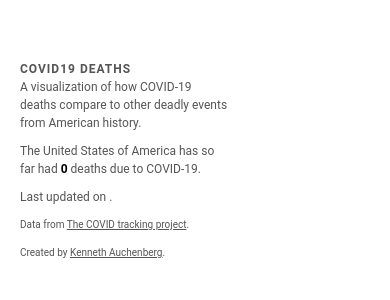
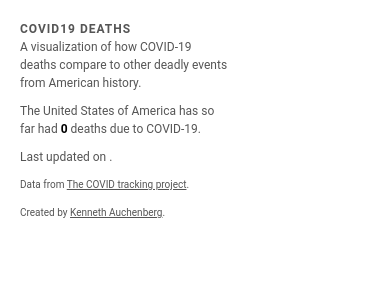
Before and after one commit to auchenberg/covid19deaths, a Next.js app: page / in a window 390 px wide. Shown: the top 300 px of the page. Built offline with nearby package versions, Linux system fonts and the light colour scheme; no server answers.

Commit message:
Mobile tweak

```diff
--- a/styles/globals.css
+++ b/styles/globals.css
@@ -75,7 +75,7 @@ strong {
     font-size: 12px;
     max-width: 250px;
     left: 0px;
-    top: 40px;
+    top: 0px;
     margin-top: 0;
   }
 
```
